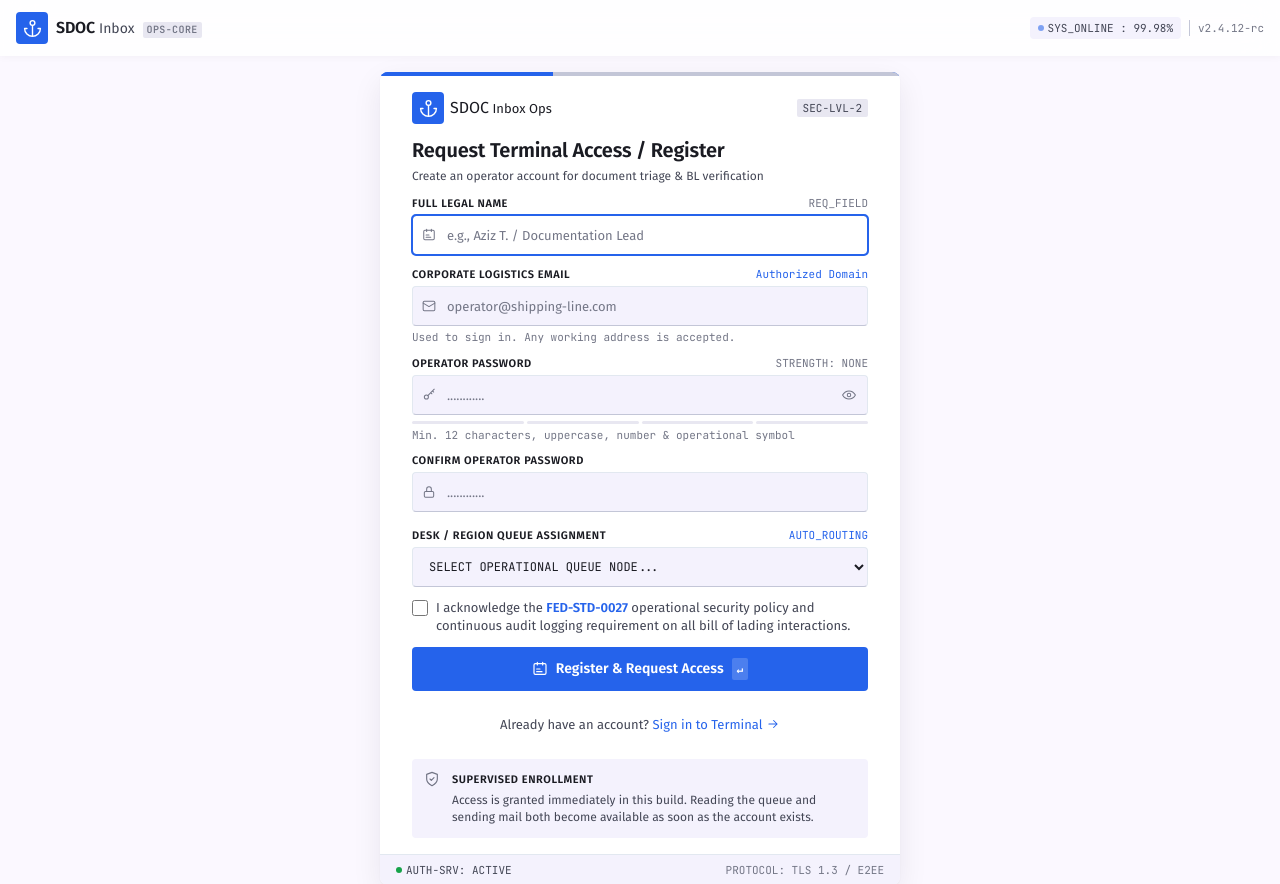
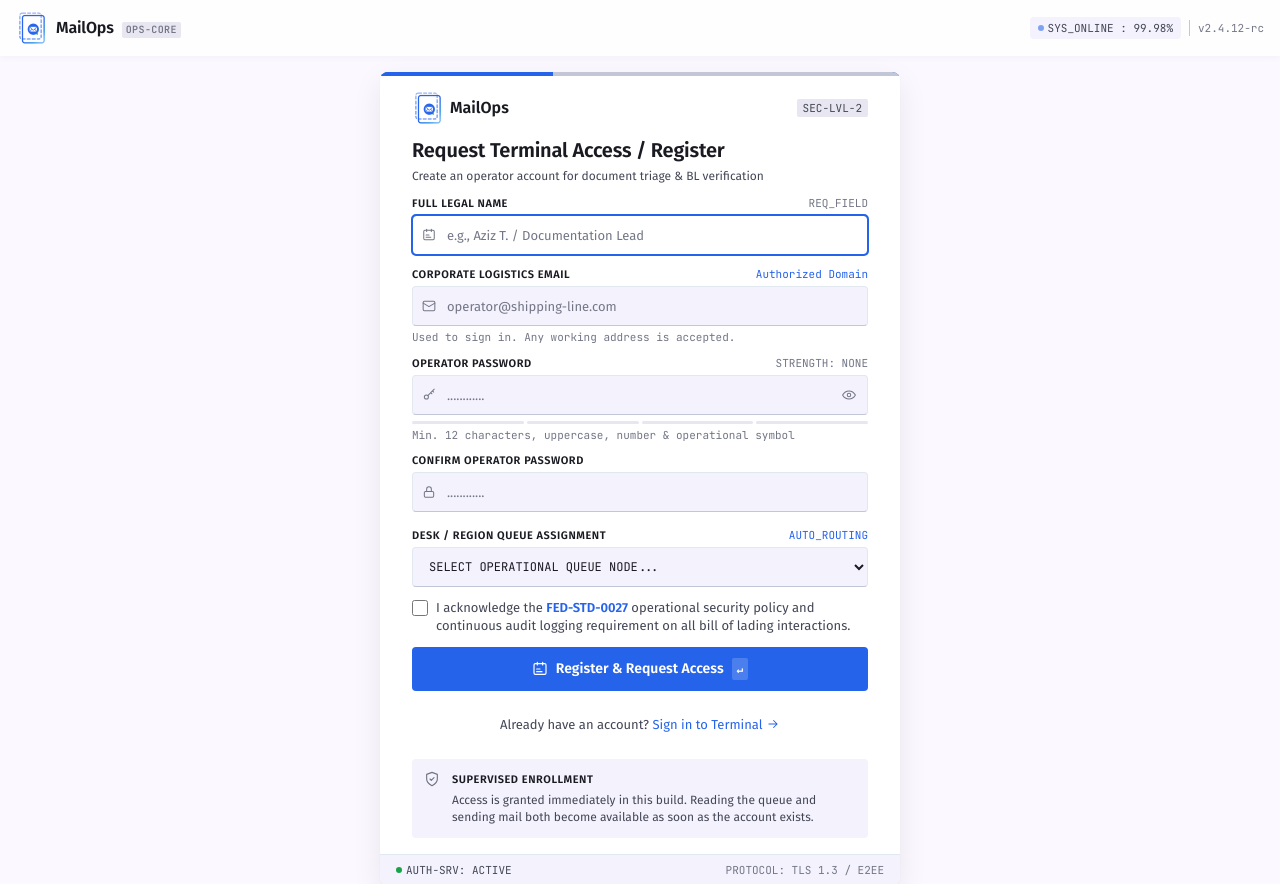
Before and after one commit to Jessechuo/hackathon3in1, a FastAPI app: page /register in a window 1280 px wide. Shown: the top 884 px of the page. Run offline with FastAPI, Linux system fonts and the light colour scheme.

Commit message:
feat: the app is MailOps, with its own logo
The anchor mark and the "SDOC Inbox" name are replaced everywhere a person
sees them: the header, the browser tab, the sign-in and register pages, page
titles, and outgoing mail, which now reads "Chuo Jesse via MailOps".

The logo is cropped from design/logo/MailOps.png to a square around the mark
- the source is 500px with the mark in the middle 246 - and saved at 128px
in 128 colours: 3.9 KB where the original is 53 KB, sharp at three times
its 26px header size. It is served at /logo.png (and /favicon.ico), outside
the sign-in wall, because the sign-in page shows it.

```diff
--- a/sdoc/mail/api_send.py
+++ b/sdoc/mail/api_send.py
@@ -56,7 +56,7 @@ def _encode(attachments: list[tuple[str, bytes]]) -> list[tuple[str, str, str]]:
 def _brevo_payload(sender, to, subject, body, attachments,
                    reply_to=None, name=None) -> dict:
     payload = {
-        "sender": {"email": sender, "name": name or "SDOC Inbox"},
+        "sender": {"email": sender, "name": name or "MailOps"},
         "to": [{"email": to}],
         "subject": subject,
         "textContent": body or " ",     # it rejects an empty body
@@ -73,7 +73,7 @@ def _sendgrid_payload(sender, to, subject, body, attachments,
                       reply_to=None, name=None) -> dict:
     payload = {
         "personalizations": [{"to": [{"email": to}]}],
-        "from": {"email": sender, "name": name or "SDOC Inbox"},
+        "from": {"email": sender, "name": name or "MailOps"},
         "subject": subject,
         "content": [{"type": "text/plain", "value": body or " "}],
     }
--- a/sdoc/mail/send.py
+++ b/sdoc/mail/send.py
@@ -38,7 +38,7 @@ TIMEOUT = float(os.environ.get("SDOC_SMTP_TIMEOUT", "15"))
 # Shown beside the address in the recipient's inbox. A named sender is a
 # small but real trust signal to spam filters, and reads as a business
 # rather than a bare address.
-DISPLAY_NAME = os.environ.get("SDOC_MAIL_NAME", "SDOC Inbox")
+DISPLAY_NAME = os.environ.get("SDOC_MAIL_NAME", "MailOps")
 
 # Deliberately loose. Real address validity is decided by the mail server
 # rejecting it, not by a regex; this only catches obvious typing mistakes.
@@ -110,7 +110,7 @@ def valid_address(address: str) -> bool:
 
 
 def from_name(sender_name: str | None = None) -> str:
-    """"Chuo Jesse via SDOC Inbox", or just "SDOC Inbox" when nobody is named.
+    """"Chuo Jesse via MailOps", or just "MailOps" when nobody is named.
 
     The desk's shared address sends every message - it is the only account
     the app has permission to send as - so the name is what tells the
--- a/sdoc/web/app.py
+++ b/sdoc/web/app.py
@@ -15,7 +15,7 @@ from pathlib import Path
 from urllib.parse import quote
 
 from fastapi import FastAPI, File, Form, HTTPException, Request, UploadFile
-from fastapi.responses import HTMLResponse, JSONResponse, RedirectResponse
+from fastapi.responses import FileResponse, HTMLResponse, JSONResponse, RedirectResponse
 from fastapi.templating import Jinja2Templates
 from starlette.middleware.sessions import SessionMiddleware
 
@@ -51,10 +51,19 @@ async def lifespan(app: FastAPI):
         handle[1].set()
 
 
-app = FastAPI(title="SDOC Inbox", lifespan=lifespan)
+app = FastAPI(title="MailOps", lifespan=lifespan)
 
-# Reachable without an account: the front door itself, and the way back out.
-OPEN_PATHS = {"/login", "/register", "/logout"}
+# Reachable without an account: the front door itself, the way back out, and
+# the logo the front door shows.
+OPEN_PATHS = {"/login", "/register", "/logout", "/logo.png", "/favicon.ico"}
+LOGO = Path(__file__).parent / "static" / "mailops.png"
+
+
+@app.get("/logo.png", include_in_schema=False)
+@app.get("/favicon.ico", include_in_schema=False)     # asked for by browsers regardless
+def logo():
+    return FileResponse(LOGO, media_type="image/png",
+                        headers={"Cache-Control": "public, max-age=86400"})
 
 
 @app.middleware("http")
--- a/sdoc/web/templates/_terminal.html
+++ b/sdoc/web/templates/_terminal.html
@@ -8,7 +8,7 @@
 <head>
 <meta charset="utf-8">
 <meta name="viewport" content="width=device-width, initial-scale=1">
-<title>{% block title %}SDOC Inbox{% endblock %}</title>
+<title>{% block title %}MailOps{% endblock %}</title>
 <link rel="preconnect" href="https://fonts.googleapis.com">
 <link rel="preconnect" href="https://fonts.gstatic.com" crossorigin>
 <link href="https://fonts.googleapis.com/css2?family=Fira+Sans:wght@400;500;600&family=JetBrains+Mono:wght@400;500;600&display=swap" rel="stylesheet">
@@ -44,11 +44,8 @@ a:hover { text-decoration:underline; }
   padding:0 var(--xl); flex:none;
 }
 .mark { display:flex; align-items:center; gap:var(--md); }
-.mark .glyph {
-  width:32px; height:32px; border-radius:var(--r-ctl);
-  background:var(--primary); color:var(--on-primary);
-  display:flex; align-items:center; justify-content:center;
-}
+/* The logo carries its own colour, so no tile behind it. */
+.mark .glyph, .brandline .glyph { width:32px; height:32px; display:block; flex:none; }
 .mark .words { display:flex; align-items:baseline; gap:var(--xs); }
 .mark .a { font-size:16px; font-weight:600; letter-spacing:-.01em; }
 .mark .b { font-size:14px; color:var(--fg-muted); }
@@ -97,11 +94,6 @@ main { flex:1; display:flex; align-items:center; justify-content:center; padding
 /* ---- headings ---- */
 .brandline { display:flex; align-items:center; justify-content:space-between; }
 .brandline .left { display:flex; align-items:center; gap:var(--sm); }
-.brandline .glyph {
-  width:32px; height:32px; border-radius:var(--r-ctl);
-  background:var(--primary); color:var(--on-primary);
-  display:flex; align-items:center; justify-content:center;
-}
 h1 { margin:0; font-size:20px; line-height:28px; font-weight:600; letter-spacing:-.01em; }
 .sub { margin:0; font-size:12px; line-height:16px; color:var(--fg-muted); }
 
@@ -240,7 +232,6 @@ input:focus-visible, select:focus-visible {
 <body>
 
 <svg width="0" height="0" style="position:absolute"><defs>
-  <symbol id="i-anchor" viewBox="0 0 24 24"><circle cx="12" cy="5" r="3"/><path d="M12 22V8M5 12H2a10 10 0 0 0 20 0h-3"/></symbol>
   <symbol id="i-shield" viewBox="0 0 24 24"><path d="M12 22s8-4 8-10V5l-8-3-8 3v7c0 6 8 10 8 10z"/><path d="M9 12l2 2 4-4"/></symbol>
   <symbol id="i-at" viewBox="0 0 24 24"><circle cx="12" cy="12" r="4"/><path d="M16 8v5a3 3 0 0 0 6 0v-1a10 10 0 1 0-4 8"/></symbol>
   <symbol id="i-key" viewBox="0 0 24 24"><circle cx="7.5" cy="15.5" r="3.5"/><path d="M10 13L21 2M18 5l2 2M15 8l2 2"/></symbol>
@@ -258,9 +249,9 @@ input:focus-visible, select:focus-visible {
 
 <header class="topbar">
   <div class="mark">
-    <span class="glyph"><svg class="ico lg"><use href="#i-anchor"/></svg></span>
+    <img class="glyph" src="/logo.png" alt="" width="32" height="32">
     <span class="words">
-      <span class="a">SDOC</span><span class="b">Inbox</span><span class="chip">OPS-CORE</span>
+      <span class="a">MailOps</span><span class="chip">OPS-CORE</span>
     </span>
   </div>
   <div class="status-right">
--- a/sdoc/web/templates/compose.html
+++ b/sdoc/web/templates/compose.html
@@ -1,5 +1,5 @@
 {% extends "base.html" %}
-{% block title %}Send an email — SDOC Inbox{% endblock %}
+{% block title %}Send an email — MailOps{% endblock %}
 
 {% block content %}
 <style>
--- a/sdoc/web/templates/dashboard.html
+++ b/sdoc/web/templates/dashboard.html
@@ -1,5 +1,5 @@
 {% extends "base.html" %}
-{% block title %}Overview — SDOC Inbox{% endblock %}
+{% block title %}Overview — MailOps{% endblock %}
 {% block content %}
 <style>
   .dash { padding:var(--xl) var(--lg) var(--xl); }
--- a/sdoc/web/templates/email.html
+++ b/sdoc/web/templates/email.html
@@ -1,5 +1,5 @@
 {% extends "base.html" %}
-{% block title %}{{ email.email_id }} — SDOC Inbox{% endblock %}
+{% block title %}{{ email.email_id }} — MailOps{% endblock %}
 {# Its tab is the queue's, but the queue's filters have nothing to sort here. #}
 {% block head_page %}email{% endblock %}
 {% block content %}
--- a/sdoc/web/templates/login.html
+++ b/sdoc/web/templates/login.html
@@ -1,5 +1,5 @@
 {% extends "_terminal.html" %}
-{% block title %}Sign in — SDOC Inbox{% endblock %}
+{% block title %}Sign in — MailOps{% endblock %}
 
 {% block screen %}
 <div class="stack">
@@ -19,8 +19,8 @@
       <div>
         <div class="brandline">
           <span class="left">
-            <span class="glyph"><svg class="ico lg"><use href="#i-anchor"/></svg></span>
-            <h1>SDOC Inbox</h1>
+            <img class="glyph" src="/logo.png" alt="" width="32" height="32">
+            <h1>MailOps</h1>
           </span>
           <span class="micro" style="background:var(--l3);padding:2px var(--sm);border-radius:var(--r-badge)">OPS_GATEWAY</span>
         </div>
--- a/sdoc/web/templates/register.html
+++ b/sdoc/web/templates/register.html
@@ -1,5 +1,5 @@
 {% extends "_terminal.html" %}
-{% block title %}Request terminal access — SDOC Inbox{% endblock %}
+{% block title %}Request terminal access — MailOps{% endblock %}
 
 {% block screen %}
 <div class="stack wide">
@@ -11,10 +11,9 @@
       <div>
         <div class="brandline">
           <span class="left">
-            <span class="glyph"><svg class="ico lg"><use href="#i-anchor"/></svg></span>
+            <img class="glyph" src="/logo.png" alt="" width="32" height="32">
             <span class="words">
-              <span class="a" style="font-size:16px">SDOC</span>
-              <span class="b">Inbox Ops</span>
+              <span class="a" style="font-size:16px; font-weight:600">MailOps</span>
             </span>
           </span>
           <span class="micro" style="background:var(--l3);padding:2px var(--sm);border-radius:var(--r-badge)">SEC-LVL-2</span>
--- a/sdoc/web/templates/tests.html
+++ b/sdoc/web/templates/tests.html
@@ -1,5 +1,5 @@
 {% extends "base.html" %}
-{% block title %}Test results — SDOC Inbox{% endblock %}
+{% block title %}Test results — MailOps{% endblock %}
 
 {% block content %}
 {% set short = {"BL_COMPARISON": "BL", "SI_REQUEST": "SI", "INVOICE_QUERY": "INVOICE",
```
Also changed, not shown: sdoc/web/templates/base.html (+5 -6 lines), tests/mail/test_api_send.py (+3 -3 lines), tests/mail/test_send.py (+3 -3 lines), tests/test_web.py (+24 -0 lines), design/logo/MailOps.png (added), sdoc/web/static/mailops.png (added).
